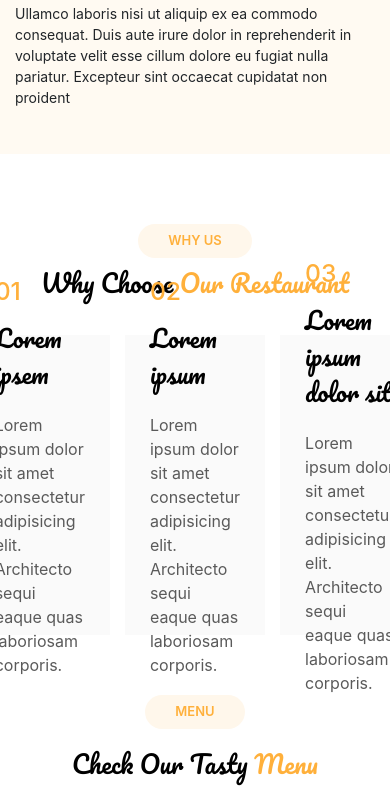
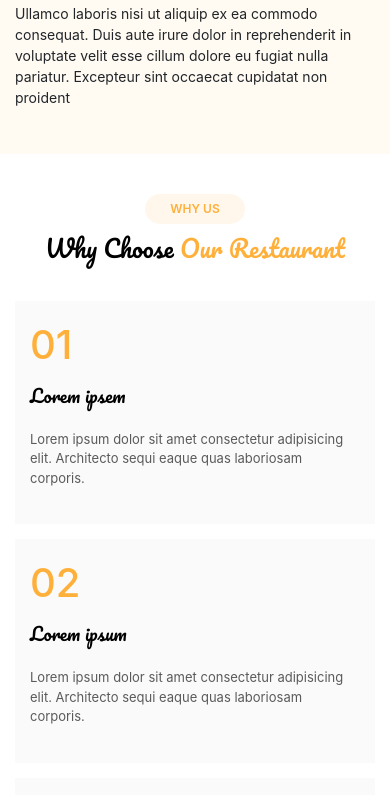
Before and after one commit to Anwaroxxx/Anwar_Azarzou_Final_Projeft_HTML_CSS, a website: page index.html in a window 390 px wide. Shown: the part 1181-1976 px from the top of the page. Drawn offline with nearby package versions, Linux system fonts and the light colour scheme.

Commit message:
done why us responsive

```diff
--- a/src/sass/modules/Why-Us/_whyUs.scss
+++ b/src/sass/modules/Why-Us/_whyUs.scss
@@ -75,3 +75,80 @@
     }
   }
 }
+
+@media (max-width: 769px) {
+  .why-us {
+    .top-why {
+      padding-top: 50px;
+
+      h2 {
+        font-size: 1.8rem;
+        text-align: center;
+      }
+    }
+
+    .bottom-why {
+      grid-template-columns: 1fr;
+      padding: 20px 30px;
+      row-gap: 15px;
+
+      .lil-containers {
+        height: auto;
+        min-height: 250px;
+        padding: 20px;
+
+        .para-container {
+          font-size: 20px;
+        }
+
+        .random-para {
+          font-size: 14px;
+        }
+      }
+    }
+  }
+}
+
+@media (max-width: 426px) {
+  .why-us {
+    .top-why {
+      padding-top: 40px;
+
+      a {
+        font-size: 12px;
+        padding: 6px 25px;
+      }
+
+      h2 {
+        font-size: 1.5rem;
+        padding: 0 15px;
+      }
+    }
+
+    .bottom-why {
+      padding: 20px 15px;
+      row-gap: 15px;
+
+      .lil-containers {
+        min-height: 220px;
+        padding: 20px 15px;
+
+        h2 {
+          font-size: 2.5rem;
+        }
+
+        .para-container {
+          font-size: 18px;
+        }
+
+        .random-para {
+          font-size: 13px;
+        }
+
+        &:hover {
+          padding-bottom: 30px;
+        }
+      }
+    }
+  }
+}
```
Also changed, not shown: public/css/app.css, 1 other file.
